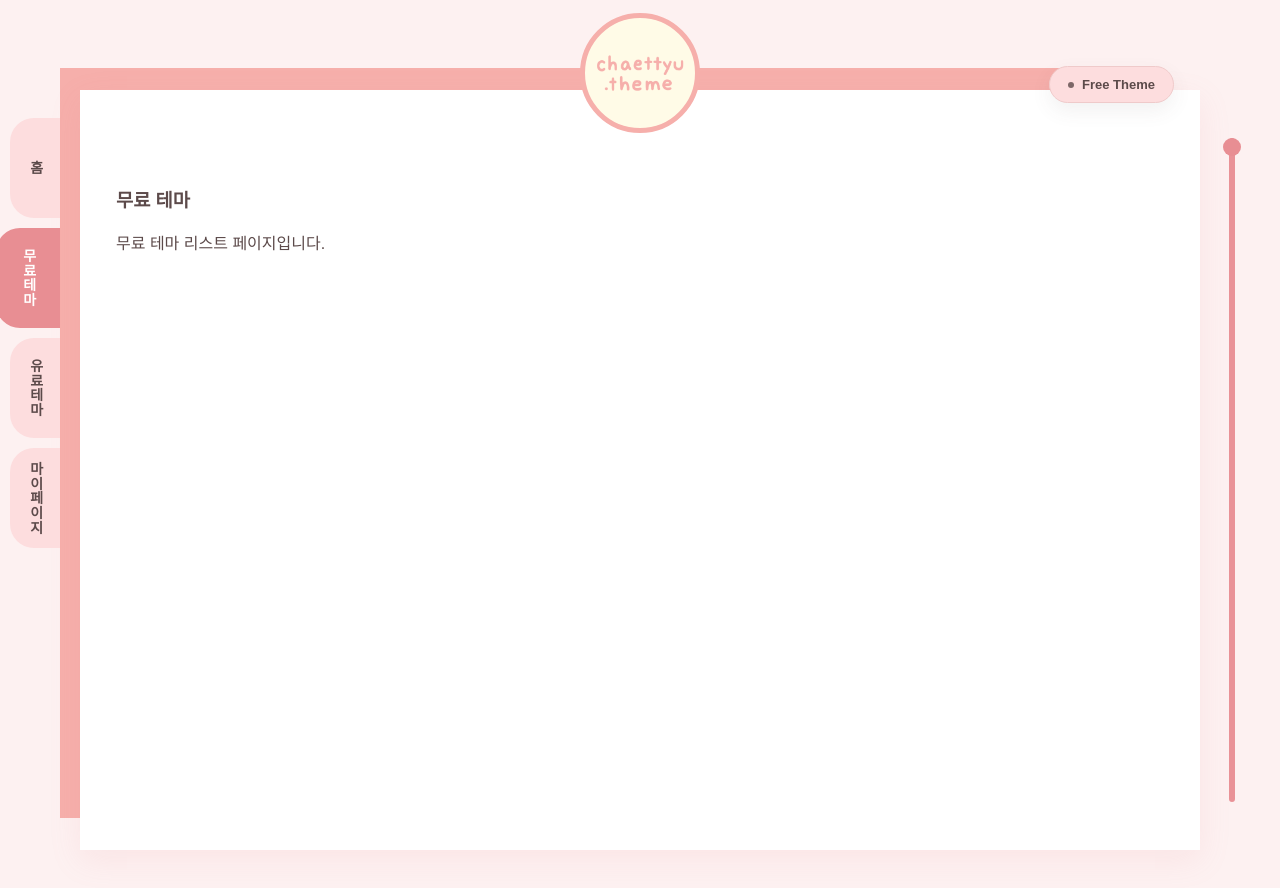
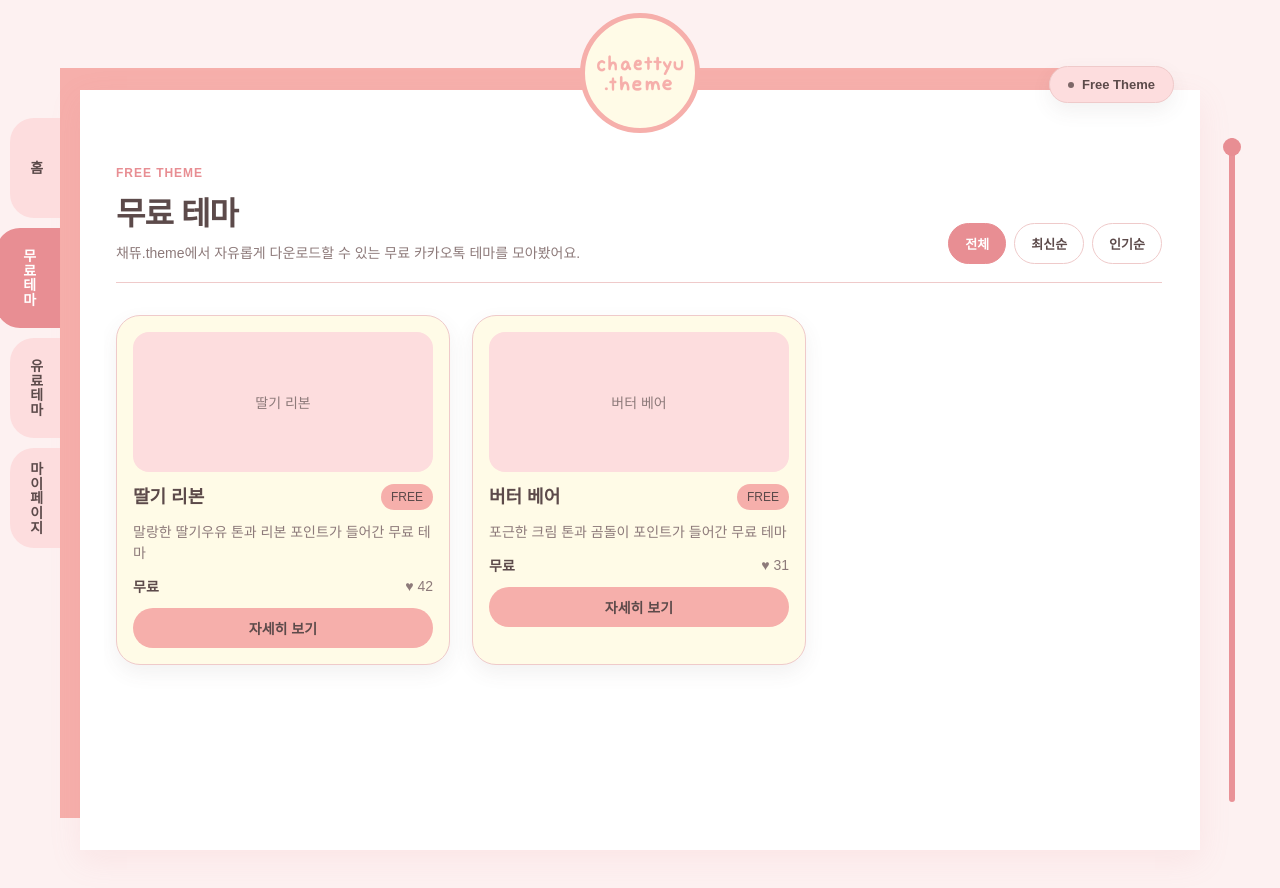
Before and after one commit to CHAEYNEE/chaettyu-theme, a Next.js app: page /themes/free in a window 1280 px wide. Shown: the top 888 px of the page. Built offline with nearby package versions, Linux system fonts and the light colour scheme.

Commit message:
feat: 무료/유료 테마 리스트 공통 레이아웃 적용

```diff
--- a/src/app/themes/free/page.tsx
+++ b/src/app/themes/free/page.tsx
@@ -1,12 +1,18 @@
 import BoardLayout from "@/components/layout/BoardLayout/BoardLayout";
+import ThemeListSection from "@/components/theme/ThemeListSection/ThemeListSection";
+import { themes } from "@/data/themes";
 
 export default function FreeThemesPage() {
+  const freeThemes = themes.filter((theme) => theme.type === "free");
+
   return (
     <BoardLayout pillText="Free Theme">
-      <section>
-        <h1>무료 테마</h1>
-        <p>무료 테마 리스트 페이지입니다.</p>
-      </section>
+      <ThemeListSection
+        title="무료 테마"
+        description="채뜌.theme에서 자유롭게 다운로드할 수 있는 무료 카카오톡 테마를 모아봤어요."
+        type="free"
+        items={freeThemes}
+      />
     </BoardLayout>
   );
 }
--- /dev/null
+++ b/src/components/theme/ThemeListSection/ThemeListSection.module.css
@@ -0,0 +1,104 @@
+.section {
+  display: flex;
+  flex-direction: column;
+  gap: 32px;
+}
+
+.header {
+  display: flex;
+  align-items: flex-end;
+  justify-content: space-between;
+  gap: 20px;
+  padding-bottom: 18px;
+  border-bottom: 1px solid var(--color-border);
+}
+
+.titleWrap {
+  display: flex;
+  flex-direction: column;
+  gap: 8px;
+}
+
+.eyebrow {
+  margin: 0;
+  font-size: 12px;
+  font-weight: 700;
+  color: var(--color-accent-strong);
+  letter-spacing: 0.08em;
+  text-transform: uppercase;
+}
+
+.title {
+  margin: 0;
+  font-size: 32px;
+  font-weight: 800;
+  color: var(--color-text);
+  letter-spacing: -0.03em;
+}
+
+.description {
+  margin: 0;
+  font-size: 14px;
+  color: var(--color-text-sub);
+  line-height: 1.6;
+}
+
+.filterGroup {
+  display: flex;
+  align-items: center;
+  gap: 8px;
+  flex-wrap: wrap;
+}
+
+.filterButton {
+  padding: 10px 16px;
+  border: 1px solid var(--color-border);
+  border-radius: 999px;
+  background: #fff;
+  color: var(--color-text);
+  font-size: 13px;
+  font-weight: 600;
+  cursor: pointer;
+  transition:
+    background 0.2s ease,
+    color 0.2s ease,
+    border-color 0.2s ease;
+}
+
+.filterButton:hover {
+  background: var(--color-soft);
+}
+
+.activeFilter {
+  background: var(--color-accent-strong);
+  border-color: var(--color-accent-strong);
+  color: #fff;
+}
+
+.grid {
+  display: grid;
+  grid-template-columns: repeat(3, minmax(0, 1fr));
+  gap: 22px;
+}
+
+@media (max-width: 900px) {
+  .header {
+    flex-direction: column;
+    align-items: flex-start;
+  }
+
+  .title {
+    font-size: 26px;
+  }
+
+  .grid {
+    grid-template-columns: repeat(2, minmax(0, 1fr));
+    gap: 16px;
+  }
+}
+
+@media (max-width: 640px) {
+  .grid {
+    grid-template-columns: 1fr;
+  }
+}
--- /dev/null
+++ b/src/components/theme/ThemeListSection/ThemeListSection.tsx
@@ -0,0 +1,53 @@
+import ThemeCard from "@/components/theme/ThemeCard/ThemeCard";
+import type { ThemeItem } from "@/types/theme";
+
+import styles from "./ThemeListSection.module.css";
+
+type ThemeListSectionProps = {
+  title: string;
+  description: string;
+  type: "free" | "signature";
+  items: ThemeItem[];
+};
+
+export default function ThemeListSection({
+  title,
+  description,
+  type,
+  items,
+}: ThemeListSectionProps) {
+  return (
+    <section className={styles.section}>
+      <header className={styles.header}>
+        <div className={styles.titleWrap}>
+          <p className={styles.eyebrow}>
+            {type === "free" ? "Free Theme" : "Signature Theme"}
+          </p>
+          <h1 className={styles.title}>{title}</h1>
+          <p className={styles.description}>{description}</p>
+        </div>
+
+        <div className={styles.filterGroup} aria-label="테마 필터">
+          <button
+            type="button"
+            className={`${styles.filterButton} ${styles.activeFilter}`}
+          >
+            전체
+          </button>
+          <button type="button" className={styles.filterButton}>
+            최신순
+          </button>
+          <button type="button" className={styles.filterButton}>
+            인기순
+          </button>
+        </div>
+      </header>
+
+      <div className={styles.grid}>
+        {items.map((item) => (
+          <ThemeCard key={item.id} theme={item} />
+        ))}
+      </div>
+    </section>
+  );
+}
```
Also changed, not shown: src/app/themes/signature/page.tsx (+10 -4 lines).
